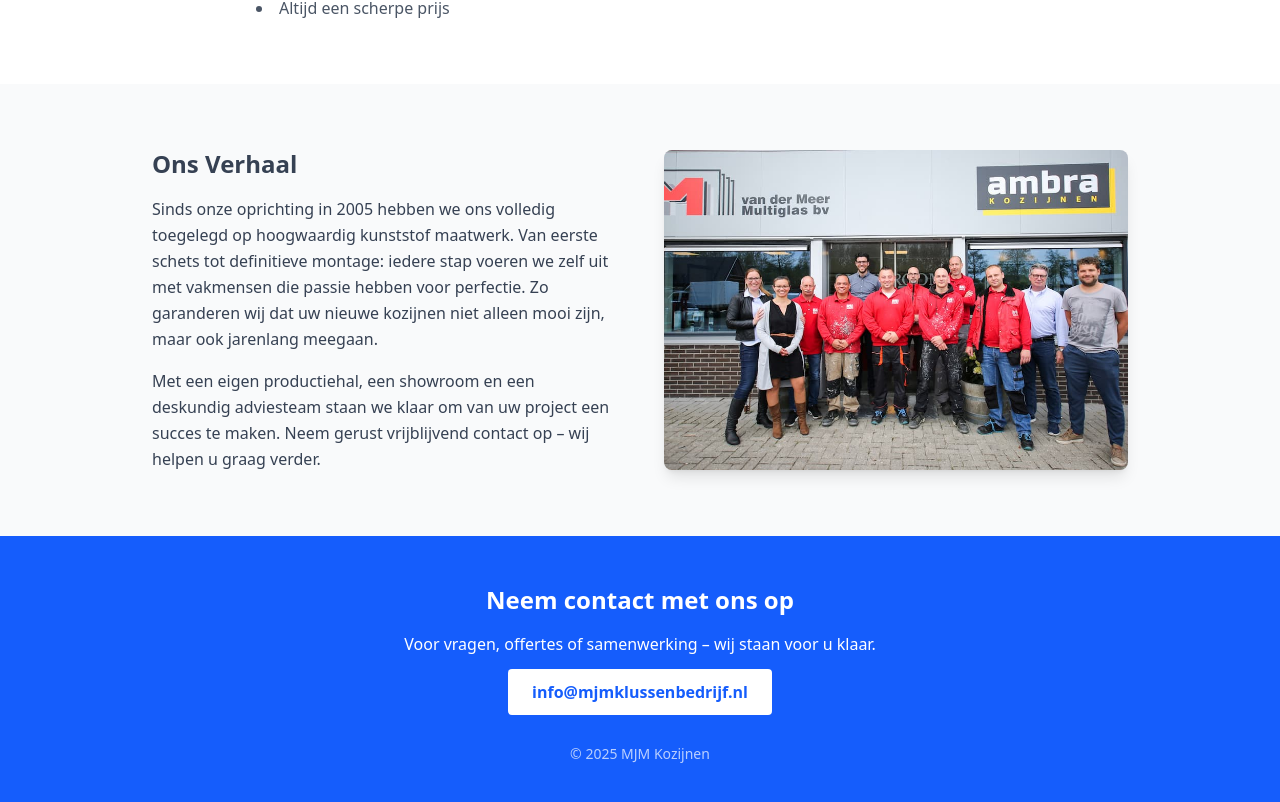
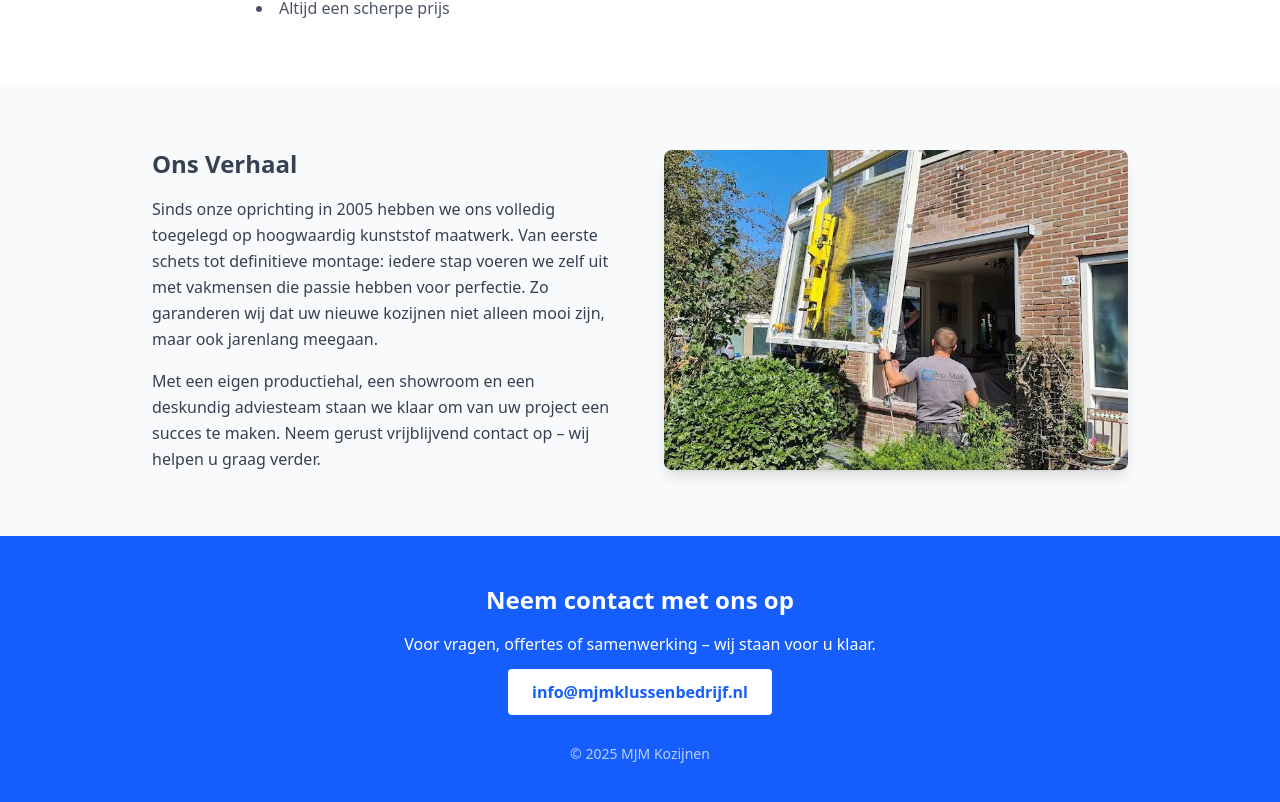
Before and after one commit to JanManikowski/pro-max, a Next.js app: page /about-us in a window 1280 px wide. Shown: the part 1488-2290 px from the top of the page. Built offline with nearby package versions, Linux system fonts and the light colour scheme; no server answers; the database is empty.

Commit message:
fixing for development

```diff
--- a/app/about-us/page.tsx
+++ b/app/about-us/page.tsx
@@ -5,7 +5,8 @@ import Footer from '../components/Footer';
 import Image from 'next/image';
 import img4 from '../../public/about-us-4.jpg';
 import img2 from '../../public/about-us-2.jpg';
-import img3 from '../../public/about-us-3.jpg';
+import img3 from '../../public/about-us-3.jpg';;
+import img5 from '../../public/about-us-5.jpg';
 
 export default function AboutUsPage() {
   return (
@@ -90,7 +91,7 @@ export default function AboutUsPage() {
           {/* Timeline or history image – replace with company-founder photo, timeline graphic, etc. */}
           <div className="relative h-80 rounded-lg overflow-hidden shadow-lg">
             <Image
-              src={img4}
+              src={img5}
               alt="Historische foto van Pro Max"
               fill
               className="object-cover"
--- a/app/our-projects/[albumId]/page.tsx
+++ b/app/our-projects/[albumId]/page.tsx
@@ -204,7 +204,7 @@ export default function AlbumPage() {
                 >
                   <img
                     src={url}
-                    alt={albumId}
+                    alt={Array.isArray(albumId) ? albumId.join(', ') : albumId}
                     className="w-full h-full object-cover hover:scale-105 transition-transform duration-200"
                   />
                   {editMode && user && (
```
Also changed, not shown: public/about-us-5.jpg (added).
